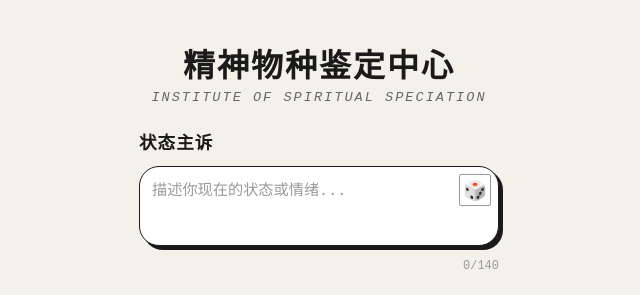
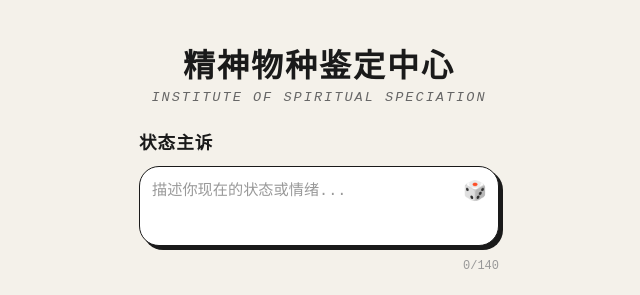
Before and after one commit to wangyafu/linghunwuzhongjianding, a Vue app in the folder frontend/: page / in a window 1280 px wide. Shown: the top 295 px of the page, without its empty margins (321-961 px from the left). Built offline with nearby package versions, Linux system fonts and the light colour scheme; no server answers.

Commit message:
fix:微调样式

```diff
--- a/frontend/src/views/Home.vue
+++ b/frontend/src/views/Home.vue
@@ -385,7 +385,7 @@ const toggleDonateModal = () => {
   width: 100%;
   min-height: 80px;
   padding: 12px;
-  padding-right: 140px;
+  padding-right: 50px;
   resize: none;
   border: 1px solid #1a1a1a;
   background: #fff;
@@ -413,8 +413,7 @@ const toggleDonateModal = () => {
   height: 32px;
   font-size: 1.2rem;
   background: transparent;
-  border: 1px solid #999;
-  border-radius: 2px;
+  border: none;
   cursor: pointer;
   transition: all 0.15s ease;
   color: #666;
```
